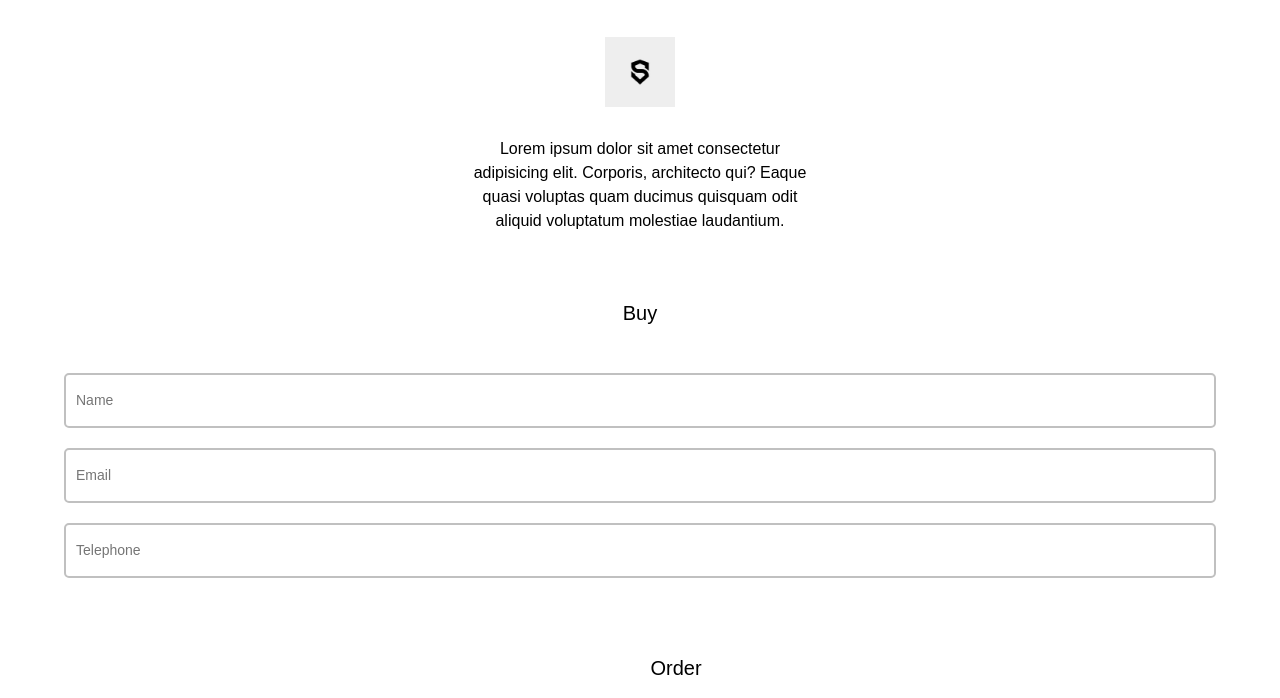
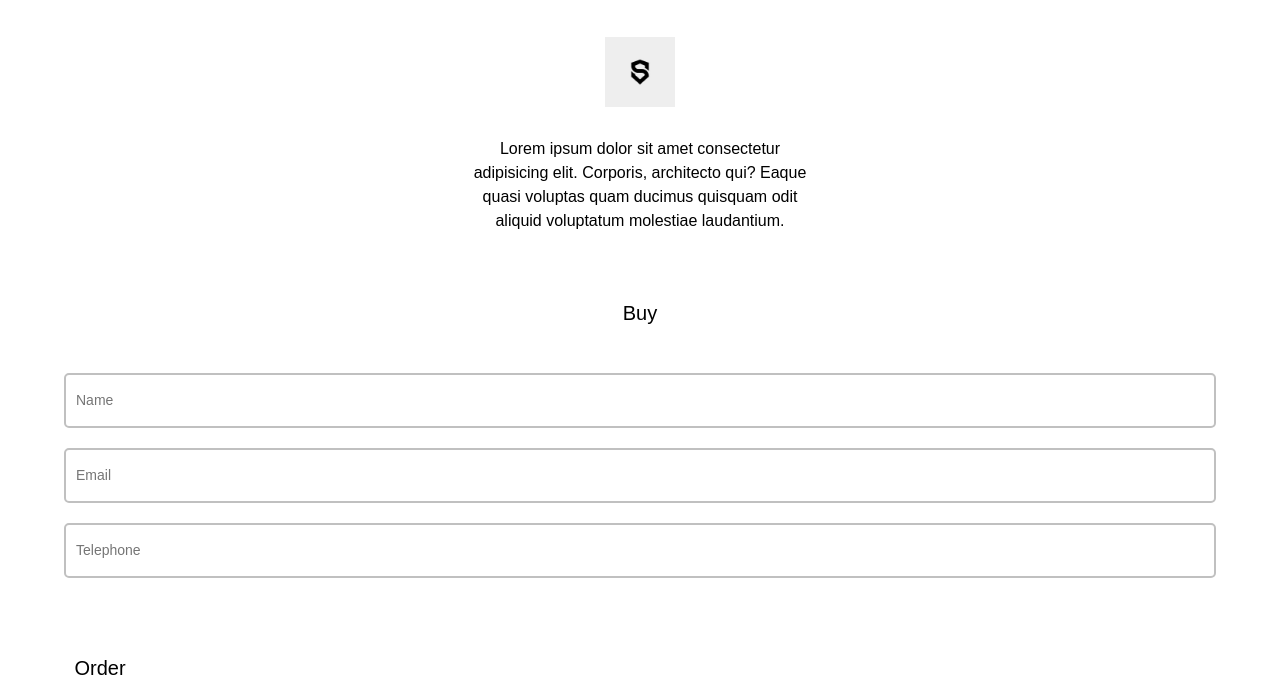
Before and after one commit to samihada10/samihada.github.io, a plain HTML site: page index.html in a window 1280 px wide. Shown: the part 121-819 px from the top of the page. Drawn offline with nearby package versions, Linux system fonts and the light colour scheme; a script that the page names is missing.

Commit message:
Update index.css

```diff
--- a/index.css
+++ b/index.css
@@ -70,20 +70,3 @@ input:focus {
   border-color: #db5d5d;
 
 }
-
-
-#order {
-  border: 0;
-  border-radius: 5px;
-  margin-top: 50px;
-  margin-left: 45%;
-  height: 60px;
-  width: 200px;
-  font-size: 20px;
-  font-weight: 500;
-  cursor: pointer;
-  transition: all 500ms ease;
-  color: var (--tg-theme-button-color);
-  background: var(--tg-theme-button-text-color);
-  text-align: center;
-}
```
